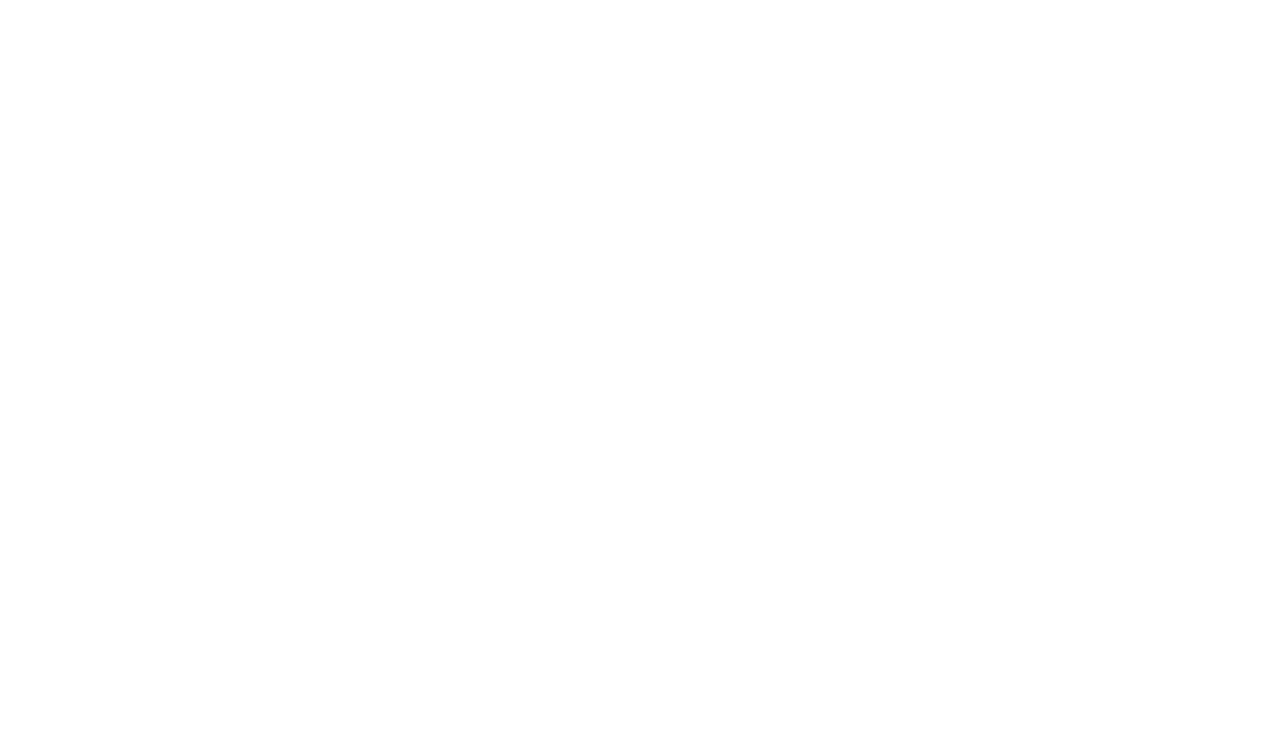
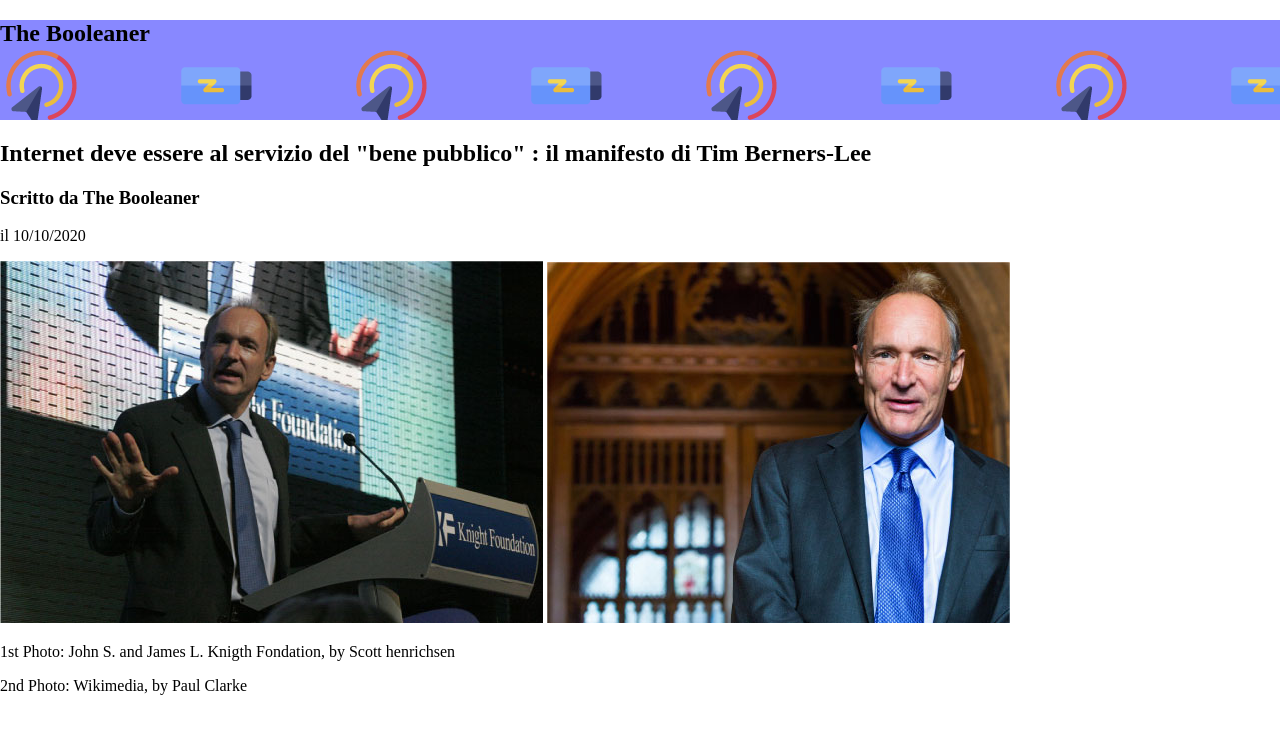
Before and after one commit to JacopoLombardi/html-css-booleaner, a plain HTML site: page index.html in a window 1280 px wide. Drawn offline with Linux system fonts and the light colour scheme.

Commit message:
[add] finished First section on HTML

```diff
--- a/css/style.css
+++ b/css/style.css
@@ -0,0 +1,10 @@
+
+body{
+  margin: 0;
+}
+
+header{
+  height: 100px;
+  background-image: url(../img/pattern.png);
+  background-color: rgba(81, 81, 255, 0.684);
+}
--- a/index.html
+++ b/index.html
@@ -3,9 +3,64 @@
 <head>
   <meta charset="UTF-8">
   <meta name="viewport" content="width=device-width, initial-scale=1.0">
-  <title>Docum</title>
+  <title>Booleaner</title>
+
+  <link rel="stylesheet" href="./css/style.css">
+
 </head>
 <body>
 
+  <header>
+
+    <h2> The Booleaner</h2>
+
+  </header>
+
+  <main>
+    <!-- INIZIO Prima Sezione   -->
+    <section>
+
+      <h1>Internet deve essere al servizio del "bene pubblico" : il manifesto di Tim Berners-Lee</h1>
+
+      <h3>Scritto da The Booleaner</h3>
+
+      <p>il 10/10/2020</p>
+
+      <div>
+        <img src="img/tim-1.jpg" alt="">
+        <img src="img/tim-2.jpg" alt="">
+      </div>
+
+      <p>1st Photo: John S. and James L. Knigth Fondation, by Scott henrichsen</p>
+
+      <p>2nd Photo: Wikimedia, by Paul Clarke</p>
+
+
+    </section>
+    <!-- FINE Prima Sezione   -->
+
+    <!-- INIZIO Seconda Sezione   -->
+    <section>
+
+
+
+
+
+
+
+    </section>
+
+
+
+
+
+
+
+
+  </main>
+
+
+
+
 </body>
 </html>
```
Also changed, not shown: 1 other file.
